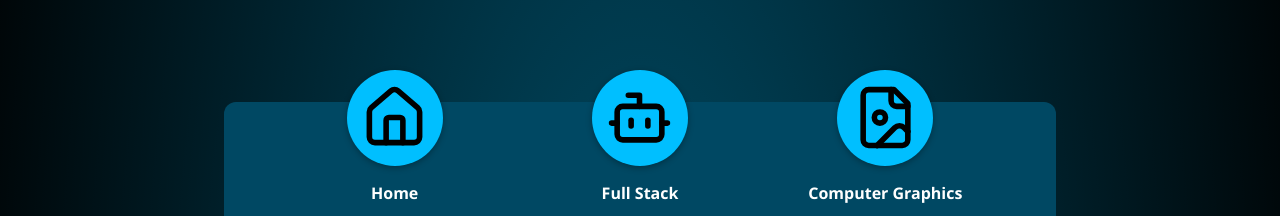
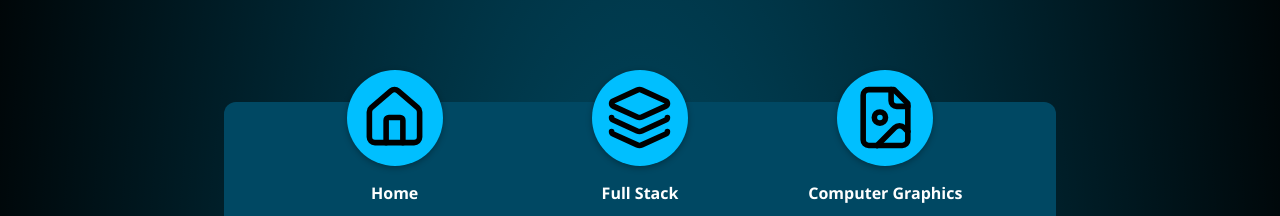
Before and after one commit to rukar4/rukar4.github.io, a Nuxt app: page /projects/ai in a window 1280 px wide. Shown: the part 1198-1414 px from the top of the page. Built offline with nearby package versions, Linux system fonts and the light colour scheme.

Commit message:
fix: icon

```diff
--- a/pages/projects/ai.vue
+++ b/pages/projects/ai.vue
@@ -39,7 +39,7 @@ const iconLinks = [
   },
   {
     label: 'Full Stack',
-    icon: '/bot.svg',
+    icon: '/layers.svg',
     url: '/projects/full_stack'
   },
   {
```
